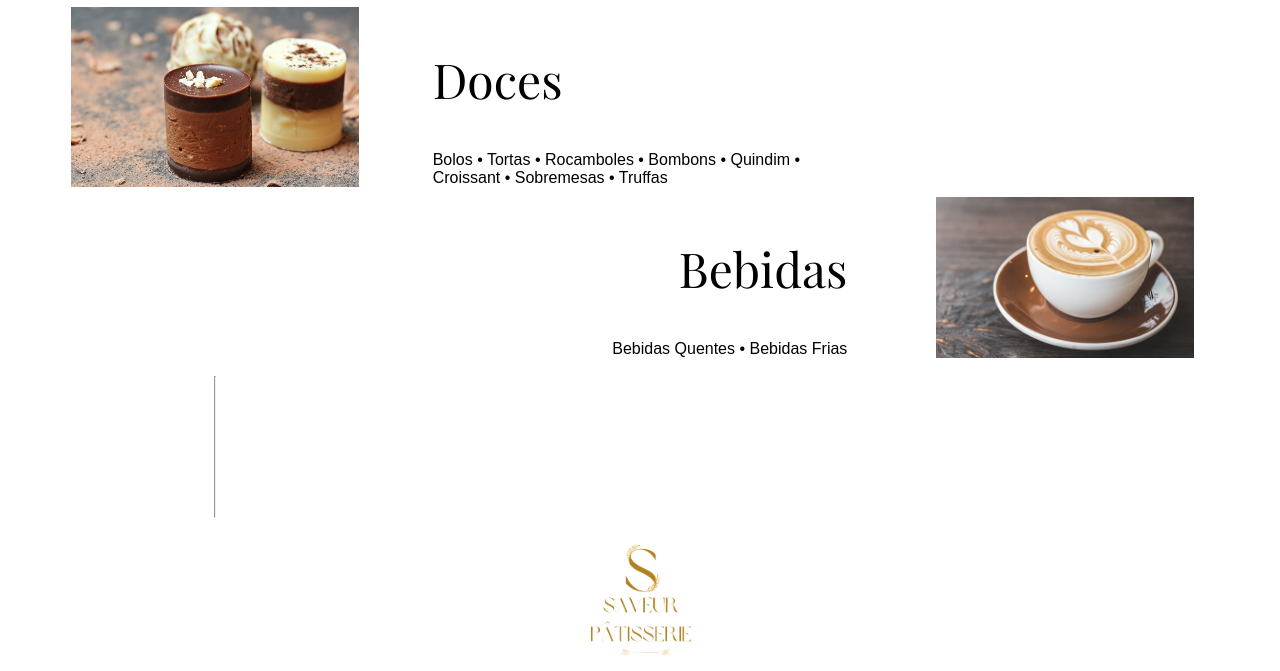
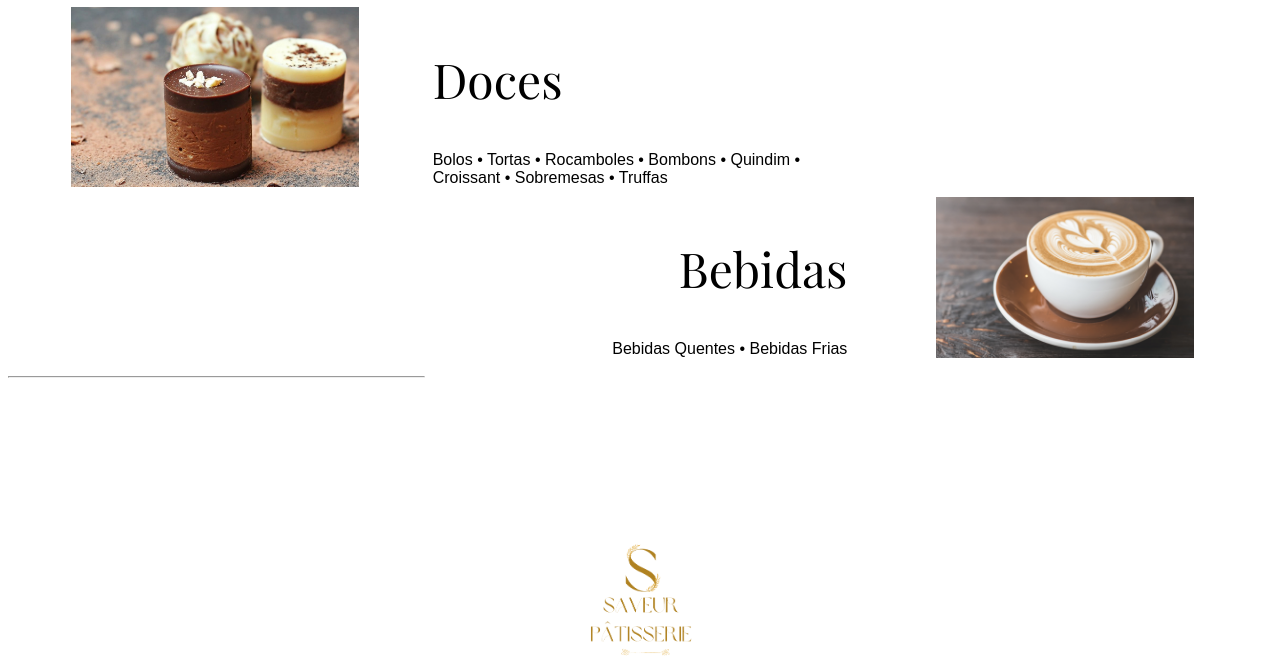
Before and after one commit to mauricio1804/saveur-patisserie-responsivo, a plain HTML site: page saveur-patisserie-responsivo/index.html in a window 1280 px wide. Shown: the part 683-1354 px from the top of the page. Drawn offline with Linux system fonts and the light colour scheme; files whose address does not match are found by name.

Commit message:
imagem grande com problema

```diff
--- a/saveur-patisserie-responsivo/css/styles.css
+++ b/saveur-patisserie-responsivo/css/styles.css
@@ -22,6 +22,7 @@ img{
     grid-column: 1/4;
     background-image: url(../imagens/principalPagInicial.jpg);
     background-repeat: no-repeat;
+    background-size: cover;
     background-position-x: center;
     background-position-y:center ;
     display: flex;
@@ -76,8 +77,10 @@ img{
 
 }
 
-.hr{
-    background-color: black;
+.linha{
+    display: flex;
+    justify-content: center;
+    align-items: center;
 }
 
 .rodape{
--- a/saveur-patisserie-responsivo/index.html
+++ b/saveur-patisserie-responsivo/index.html
@@ -69,7 +69,8 @@
         <div class="bebidas">
         </div>
 
-        <hr>
+        <hr class="linha" width="100%" size="2%">
+
         <div class="rodape"></div>
     </div>
 
```
